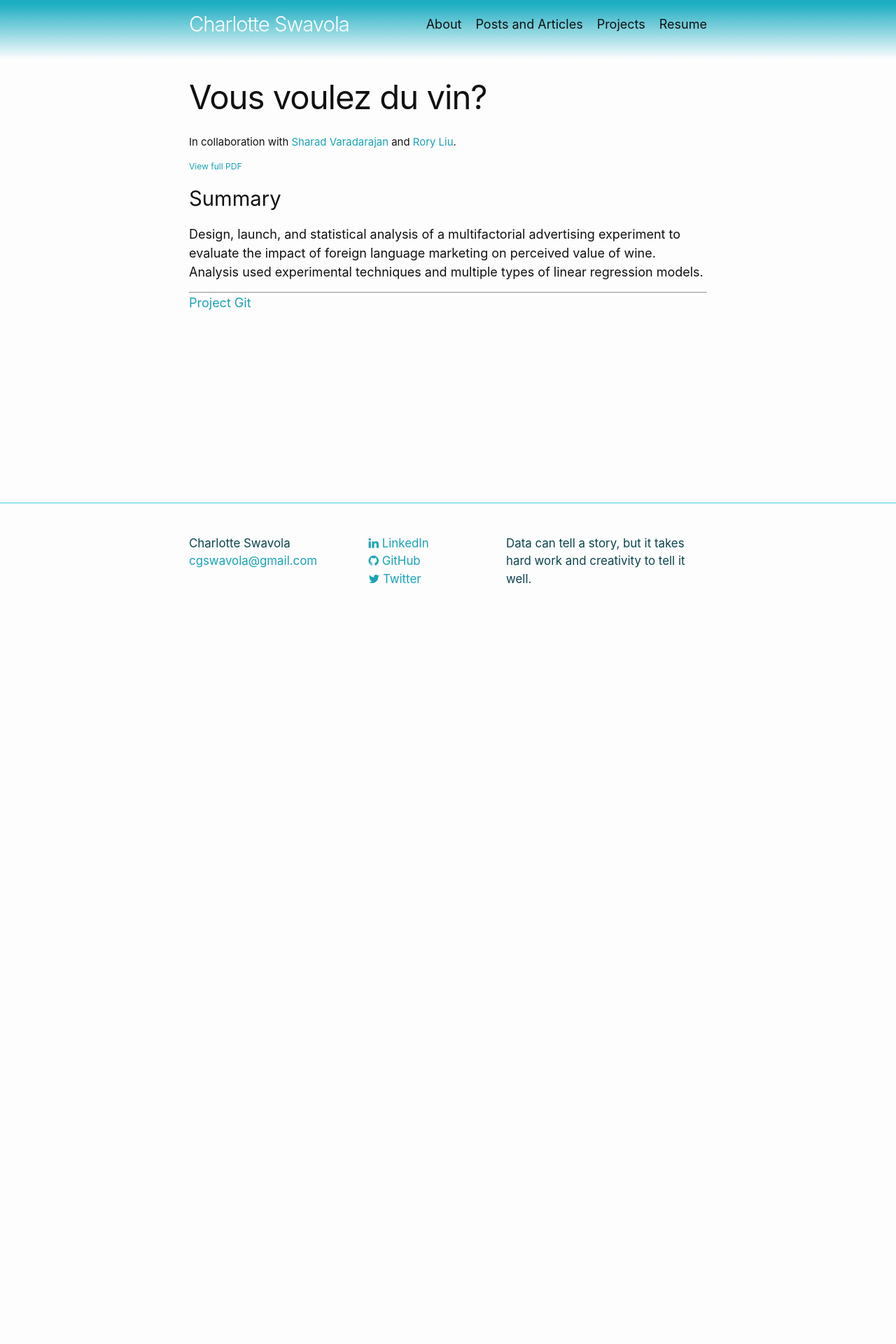
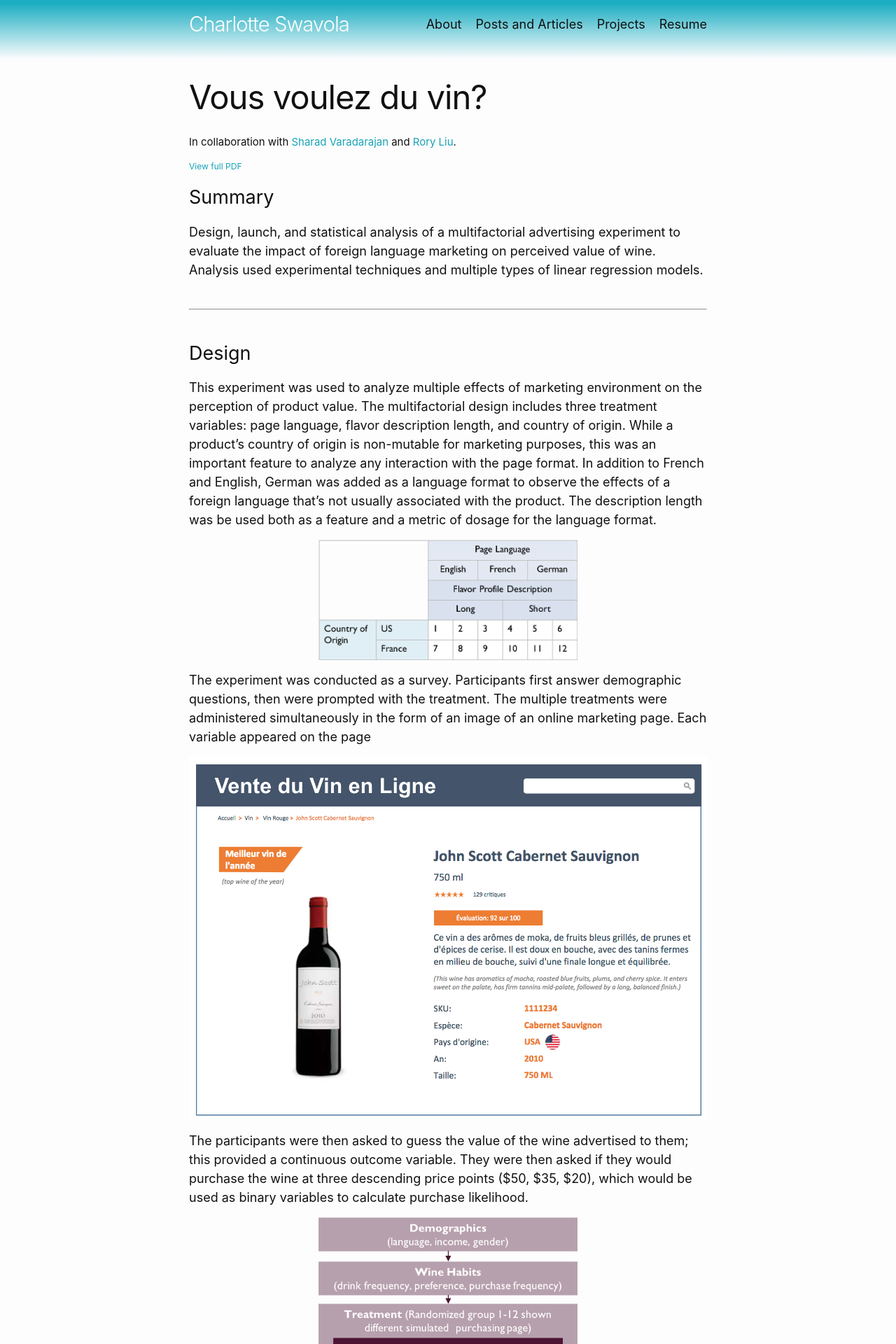
Before and after one commit to cswavola/cswavola.github.io, a Jekyll site: the page built from my_collections/_projects/Wine_experiment.md, in a window 1280 px wide. Shown: the top 1920 px of the page at 70% size. Built offline with Jekyll 4.4.1, drawn with Linux system fonts in a browser that asks for light colours; nearby versions of some CDN libraries; before the commit the page ends 900 px from its top, so only the background shows below that; some of the changed text lies outside the part shown.

Commit message:
wine final

```diff
--- a/_includes/footer.html
+++ b/_includes/footer.html
@@ -1,4 +1,5 @@
 
+  <a href="#linktotop">Back To Top</a>
 <footer class="site-footer h-card">
   <data class="u-url" href="{{ "/" | relative_url }}"></data>
   <div class="wrapper">
--- a/_includes/header.html
+++ b/_includes/header.html
@@ -1,5 +1,5 @@
 <header class="site-header" role="banner">
-
+  <a name="linktotop"></a>
   <div class="wrapper">
     {%- assign default_paths = site.pages | map: "path" -%}
     {%- assign page_paths = site.header_pages | default: default_paths -%}
--- a/_sass/minima/_layout.scss
+++ b/_sass/minima/_layout.scss
@@ -208,6 +208,12 @@
   @include relative-font-size(1.5);
 }
 
+.center {
+    display: block;
+    margin-left: auto;
+    margin-right: auto;
+    width: 50%;
+}
 
 
 /**
--- a/my_collections/_projects/Wine_experiment.md
+++ b/my_collections/_projects/Wine_experiment.md
@@ -6,32 +6,73 @@
 category: Market Testing
 language: R
 permalink: /_projects/Wine_Exp
+side-nav: on
 
 ---
+<!-- <a name="linktotop"></a> -->
+
 ##### In collaboration with [Sharad Varadarajan][sharadsite] and [Rory Liu][rorysite].
 ###### [View full PDF]({{site.baseurl}}/assets/Wine_Writeup.pdf)
-### Summary
+<div class="section">
+<h1><a name="summary"></a>Summary</h1>
 Design, launch, and statistical analysis of a multifactorial advertising experiment to evaluate the impact of foreign language marketing on perceived value of wine. Analysis used experimental techniques and multiple types of linear regression models.
+</div>
 <br>
 
 ----
 
-<!-- <br>
-#### Design
+<br>
+<h1><a name="design"></a>Design</h1>
+This experiment was used to analyze multiple effects of marketing environment on the perception of product value. The multifactorial design includes three treatment variables: page language, flavor description length, and country of origin. While a product's country of origin is non-mutable for marketing purposes, this was an important feature to analyze any interaction with the page format. In addition to French and English, German was added as a language format to observe the effects of a foreign language that's not usually associated with the product. The description length was be used both as a feature and a metric of dosage for the language format.
+
+<img src="/assets/images/Group_Design.png" alt="drawing" width="350" class="center"/>
+
+The experiment was conducted as a survey. Participants first answer demographic questions, then were prompted with the treatment. The multiple treatments were administered simultaneously in the form of an image of an online marketing page. Each variable appeared on the page
+<br>
+
+![Wine_sample]({{ "/assets/images/Sample_wine_page.png"  }})
+
+The participants were then asked to guess the value of the wine advertised to them; this provided a continuous outcome variable. They were then asked if they would purchase the wine at three descending price points ($50, $35, $20), which would be used as binary variables to calculate purchase likelihood.
+
+<img src="/assets/images/survey_flow.png" alt="drawing" width="350" class="center"/>
+
+The initial launch (after a pilot) showed a need for currency familiarity and/or engagement management. To achieve this while maintaining comparability, a baseline question was asked after the treatment and outcome steps- guess the cost of a gallon of milk. For the test group, responses that priced milk above $10 were filtered out. Filtering for duplicate IP addresses and geographical location were conducted to avoid inclusion of bots, clickfarms, and the risk of treatment spillover. This resulted in only 5% total attrition.
+
 
 <br>
-#### Analysis Methods
-Random inference
-Linear models
+<h1><a name="methods"></a>Analysis Methods</h1>
+Initial analysis was conducted on the training set of data in order to establish hypotheses before launching the test set. While p-value penalties could have been used with a single launch, the baseline question for re-launch was critical, so a training/test set approach was used to prevent p-hacking. This allowed the use of multiple statistical methods across many hypotheses and interaction hypotheses to be tested. In addition to hypothesis testing, statistical methods were also used to examine heterogeneous treatment effects for specific demographic categories.
+<br>
+The following statistical methods were tested with and without demographic covariates. The price guesses were processed as a continuous outcome variable, while the willingness to purchase responses were processed as binary variables, using logistic regression to evaluate probability of purchase as a percentage.
 <ul>
-Robust linear regression
+<li>Random inference with Sharp Null hypothesis (on bottom 95% of guesses) </li>
+<li>Linear regression</li>
+<li>Robust linear regression (Huber method to control for outlier influence)</li>
+<ul>
+<li>Simple treatment</li>
+<li>Paired treatment (2 variables)</li>
+<li>Treatment track (3 variables)</li>
+<li>Interaction models</li>
+  <ul>
+  <li>Same origin and page format</li>
+  <li>Two-pronged interactions</li>
+  <li>Three-pronged interactions</li>
+  <li>Fully saturated model</li>
+  </ul></ul>
+  <li>Binary logistic regression (including above models and  interactions)</li>
 </ul>
-<br>
-#### Findings -->
 
+<br><br>
+<h1><a name="results"></a>Findings</h1>
+Treatment signals were undetectable using random inference (on the bottom 95% of price guesses) and the sharp-null and simple linear regression. Statistical significance was observed in binary logistic regressions with french layout * french origin at 5% statistical significance in the training set and 10% in the test set. It should be noted that further data acquisition could increase the intensity of this signal.
 
 
 [Project Git][Wine_git]
+<a href="#summary">Summary</a>
+<a href="#design">Design</a>
+<a href="#methods">Methods</a>
+<a href="#results">Results</a>
+<!-- <a href="#linktotop">Back To Top</a> -->
 
 [sharadsite]: [https://github.com/sharadv99]
 [rorysite]: [https://github.com/roryliu112]
```
Also changed, not shown: articles.md (+1 -1 lines), projects.md (+2 -2 lines), assets/images/Group_Design.png (added), assets/images/Model Summary.png (added), assets/images/Sample_wine_page.png (added), assets/images/glencoe.jpg (renamed from assets/glencoe.jpg), assets/images/survey_flow.png (added), 1 other file.
